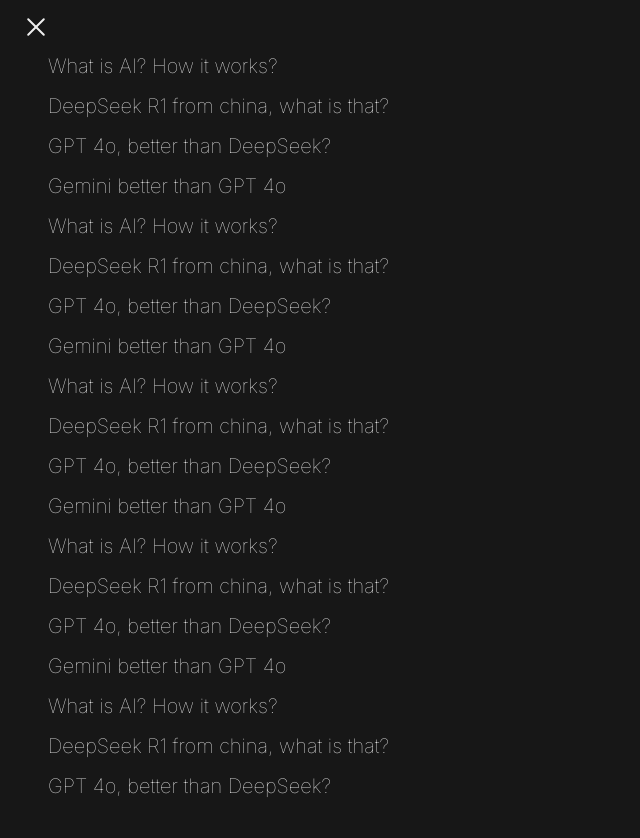
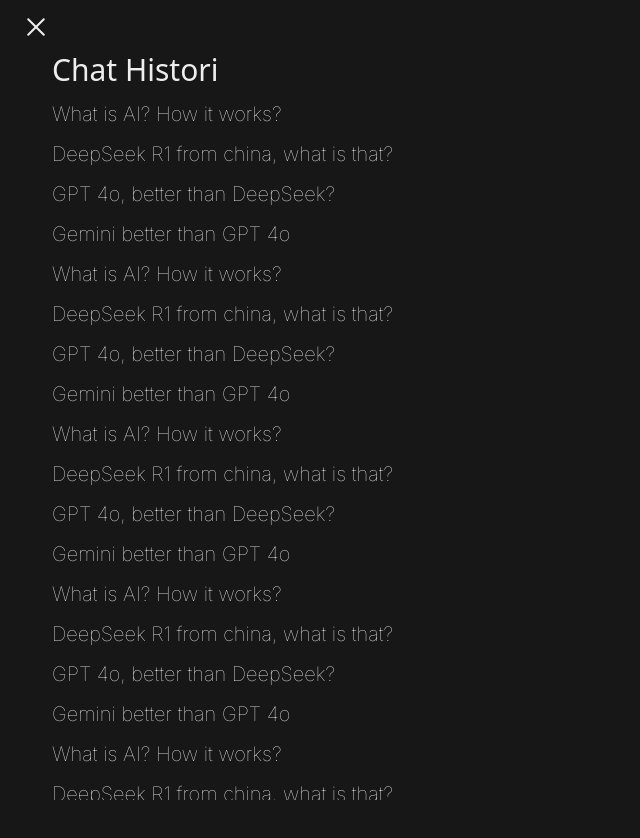
Before and after one commit to yogawan/takokai, a React (Vite) app: page / in a window 1280 px wide. Both pictures are taken after a click on the button 36 px from the left and 36 px from the top of the page. Shown: the top 838 px of the page, without its empty margins (0-640 px from the left). Built offline with nearby package versions, Linux system fonts and the light colour scheme; some icons are missing; a web font is replaced by a local one; what groq-sdk would draw is missing.

Commit message:
Memperbaiki title Chat Histori yang tidak terlihat

```diff
--- a/src/components/organisms/SidebarOrganism.jsx
+++ b/src/components/organisms/SidebarOrganism.jsx
@@ -99,7 +99,8 @@
         </button>
 
         {/* History Chat */}
-        <ul className="space-y-[-12px] text-center">
+        <ul className="space-y-[-12px] text-start">
+          <p className="text-3xl text-white m-3">Chat Histori</p>
           {menuItems.map((item, index) => (
             <li
               key={index}
@@ -107,7 +108,7 @@
             >
               <Link
                 to={item.path}
-                className="font-inter ml-2 text-xl  m-3 font-thin transition-transform transform hover:scale-110"
+                className="font-inter m-3 text-xl font-thin transition-transform transform hover:scale-110"
                 onClick={toggleMenu}
               >
                 {item.label}
```
